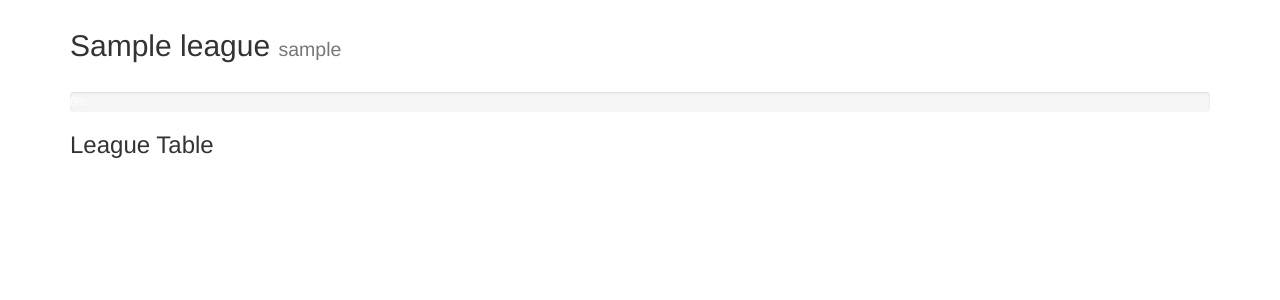
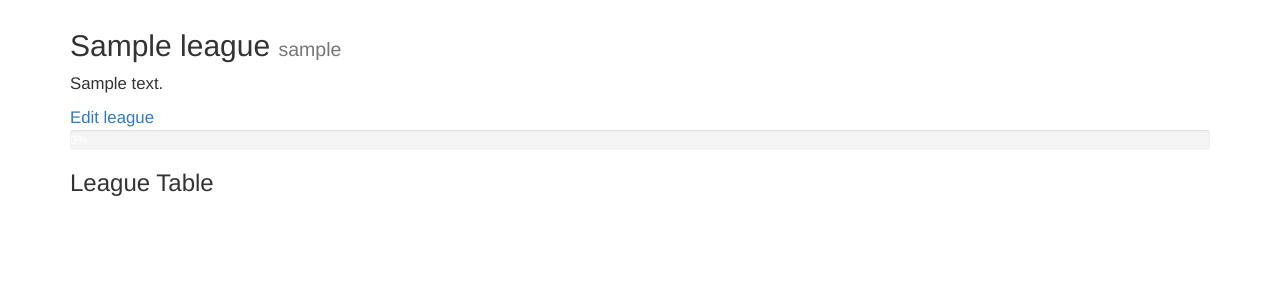
Before and after one commit to gtspence/fantasyswim, a Django app: a page that uses rio/templates/rio/league.html in a window 1280 px wide. Shown: the part 51-351 px from the top of the page. Run offline with Django 3.2, Linux system fonts and the light colour scheme; a user stored in the database is signed in; tables that the repository leaves empty hold one stand-in row (values such as "Sample post"); parts of the project's set-up code (start-up, migrations or seed data) failed here and were passed over; some libraries are stand-ins or nearby versions.

Commit message:
Edit League model, allow league editing

```diff
--- a/rio/forms.py
+++ b/rio/forms.py
@@ -31,7 +31,7 @@ class UserCreateForm(UserCreationForm):
 class LeagueCreateForm(forms.ModelForm):
 	class Meta:
 		model = League
-		fields = ['name']
+		fields = ['name', 'description']
 
 
 class TeamEditForm(forms.ModelForm):
--- a/rio/models.py
+++ b/rio/models.py
@@ -22,6 +22,7 @@ class Event(models.Model):
 class League(models.Model):
 	creator = models.OneToOneField(User)
 	name = models.CharField("League Name", max_length=100, unique=True)
+	description = models.CharField("League Description", max_length=200, null=True, blank=True)
 	date_created = models.DateTimeField("Date Created", null=True, blank=True)
 	def __str__(self):
  		return '%s (Created by: %s)' % (self.name, self.creator.username)
--- a/rio/templates/rio/league.html
+++ b/rio/templates/rio/league.html
@@ -2,6 +2,15 @@
 
 {% block content %}
 <h2>{{ league.name }} <small>{{ league.creator }}</small></h2>
+
+{% if league.description %}
+	<p><big>{{ league.description }}</big></p>
+{% endif %}
+
+{% if user == league.creator %}
+	<a href="{% url 'league_edit' league.id %}"><big>Edit league</big></a>
+{% endif %}
+
 <br>
 {% if entries_open %}
 
--- a/rio/templates/rio/league_create.html
+++ b/rio/templates/rio/league_edit.html
@@ -18,12 +18,12 @@
 
 			<p><big><b>Creator:</b> {{ user }}</big></p>
 			<br>
-			{% if user.team.league %}
+			{% if user.team.league != league %}
 				<p><big>Your team will be transferred from your current league into this league</big></p>
-			{% else %}
+			{% elif not user.team.league %}
 				<p><big>Your team will be automatically entered into this league</big></p>
 			{% endif %}
-		<input class="btn btn-default" type="submit" name="submit" value="Save" />
+		<input class="btn btn-default" type="submit" name="submit" value="Submit" />
 		</form>
 	</div>
 </div>
--- a/rio/urls.py
+++ b/rio/urls.py
@@ -19,6 +19,7 @@ urlpatterns = [
     url(r'^login/$', auth_views.login, {'extra_context': {'title': 'Login'}}, name='login'),
     url('^', include('django.contrib.auth.urls')),
     url(r'^team_new/$', views.team_edit, name='team_new'),
-    url(r'^league_create/$', views.league_create, name='league_create'),
+    url(r'^league_create/$', views.league_edit, name='league_create'),
+    url(r'^league_edit/(?P<id>[0-9]+)/$', views.league_edit, name='league_edit'),
 	url(r'^team_edit/(?P<id>\d+)/$', views.team_edit, name='team_edit'),
 ]
--- a/rio/views.py
+++ b/rio/views.py
@@ -195,26 +195,41 @@ def register(request):
 		context)
 
 
+# context = RequestContext(request)
 @login_required
-def league_create(request):
-	form_class = LeagueCreateForm
-	context = RequestContext(request)
+def league_edit(request, id=None):
+
 	user = request.user
 
-	if not Team.objects.filter(user=user).exists():
-		messages.warning(request, 'Create a team before you create a league!')
-		return HttpResponseRedirect(reverse('user', args=(user.id,)))
+	if id:
+		league = get_object_or_404(League, pk=id)
+		title = 'Edit league'
+		if league.creator != user:
+			messages.warning(request, "You are not the creator of that league!")
+			return HttpResponseRedirect(league.get_absolute_url())
+		if not settings.ENTRIES_OPEN:
+			messages.warning(request, "Entries closed, you can't edit your league")
+			return HttpResponseRedirect(league.get_absolute_url())
 
-	if League.objects.filter(creator=user).exists():
-		league = League.objects.get(creator=user)
-		messages.warning(request, 'You have already created this league! Contact us if you would like to delete it.')
-		return HttpResponseRedirect(reverse('league', args=(league.id,)))
+	else:
+		if not Team.objects.filter(user=request.user).exists():
+			messages.warning(request, 'Create a team before you create a league!')
+			return HttpResponseRedirect(reverse('user', args=(user.id,)))
+		if League.objects.filter(creator=user).exists():
+			league = League.objects.get(creator=user)
+			messages.warning(request, 'You have already created this league!')
+			return HttpResponseRedirect(reverse('league', args=(league.id,)))
+		if not settings.ENTRIES_OPEN:
+			messages.warning(request, "Entries closed, you can't create a league")
+			return HttpResponseRedirect(league.get_absolute_url())
+		title = 'Create a league'
+		league = League(creator=user)
+
+	form = LeagueCreateForm(request.POST or None, instance=league)
 
 	if request.method == 'POST':
-		form = form_class(request.POST)
 		if form.is_valid():
 			league = form.save(commit=False)
-			league.creator = user
 			league.date_created = datetime.now()
 			league.save()
 			team = user.team
@@ -223,7 +238,7 @@ def league_create(request):
 			messages.success(request, 'League created!')
 			return HttpResponseRedirect(reverse('league', args=(league.id,)))
 
-	return render(request, 'rio/league_create.html', {'form': form_class, 'title':'Create a League'}, context)
+	return render(request, 'rio/league_edit.html', {'form': form, 'title': title, 'league': league})
 
 
 
```
Also changed, not shown: rio/templates/rio/leagues.html (+7 -1 lines), rio/migrations/0017_league_description.py (added).
